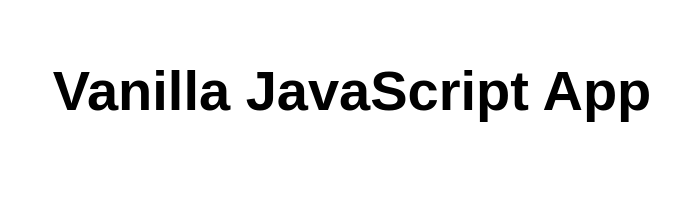
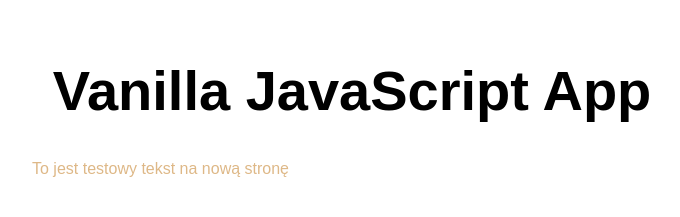
Before and after one commit to d4rsoon/TestWebPage, a plain HTML site: page index.html in a window 1280 px wide. Shown: the whole page, without its empty margins (288-968 px from the left). Drawn offline with Linux system fonts and the light colour scheme.

Commit message:
New style for <p>

```diff
--- a/index.html
+++ b/index.html
@@ -11,6 +11,7 @@
 <body>
   <main>
     <h1>Vanilla JavaScript App</h1>
+    <p>To jest testowy tekst na nową stronę</p>
   </main>
 </body>
 
--- a/styles.css
+++ b/styles.css
@@ -19,3 +19,8 @@ main > h1 {
   text-align: center;
   font-size: 3.5em;
 }
+
+p {
+  color: burlywood;
+  font-size: 1rem;
+}
```
